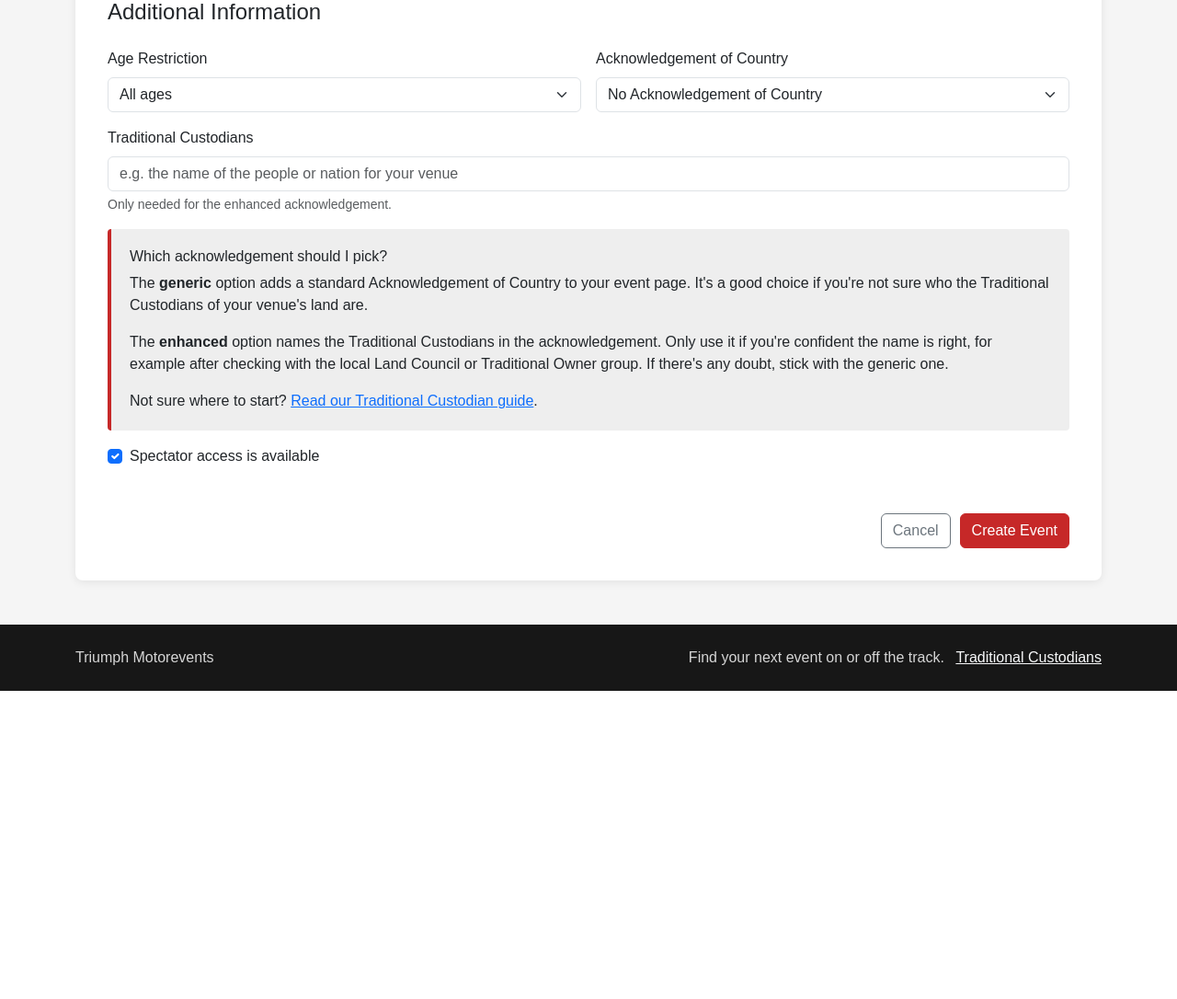
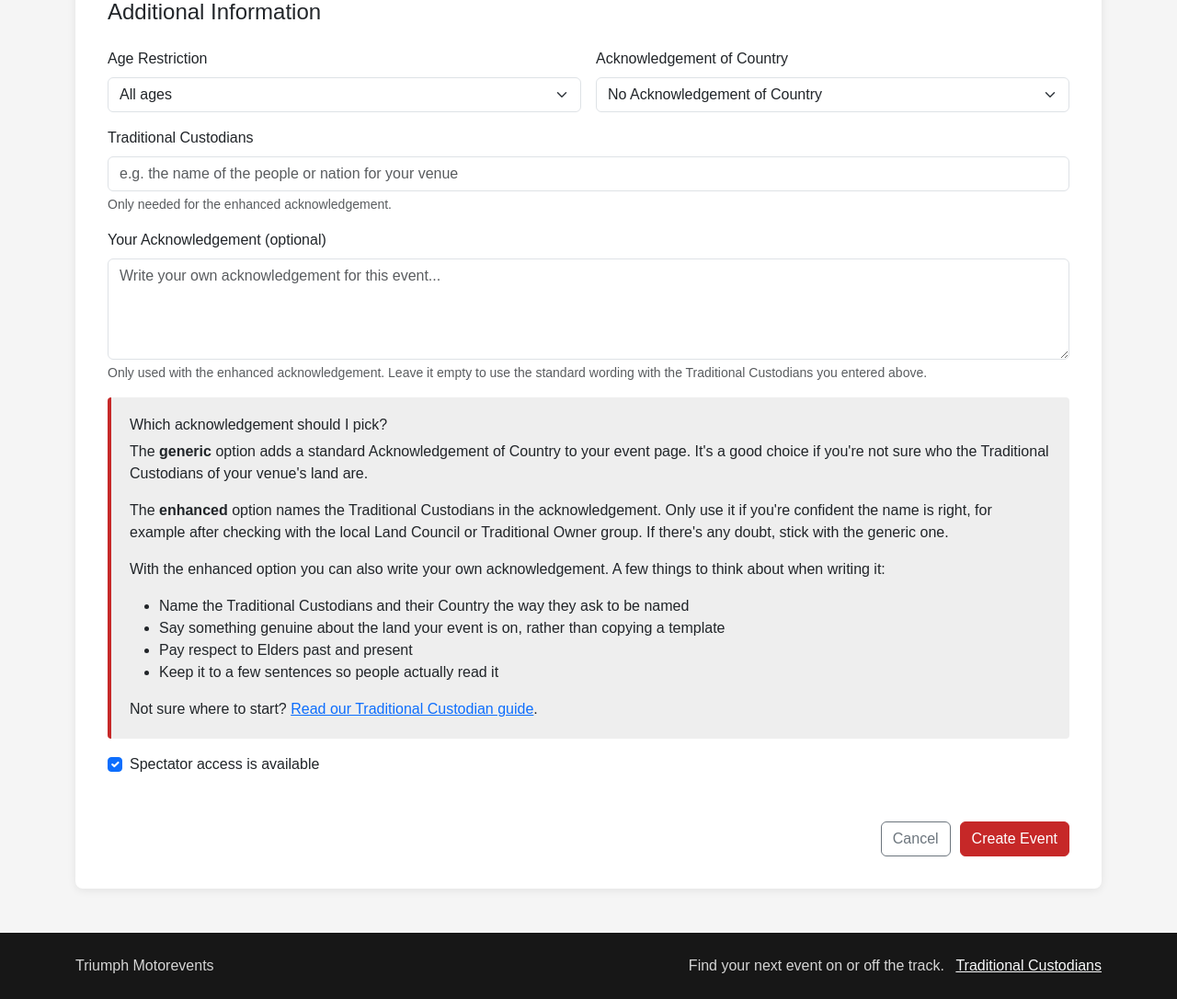
Before and after one commit to jaygunz56/IAB207_Assessment_2-, a Flask app: page /events/create in a window 1280 px wide. Shown: the part 1255-2341 px from the top of the page at 92% size. Before the commit the page ends 2006 px from the top, so only its background shows below. Run offline with Flask 3, Linux system fonts and the light colour scheme; the visitor is signed in with stand-in values (Sample User, id 1); data comes from the database, SQL or seed files in the repository; data that the repository does not hold is empty; some libraries are stand-ins or nearby versions.

Commit message:
Let organisers write their own enhanced acknowledgement

```diff
--- a/website/events.py
+++ b/website/events.py
@@ -42,6 +42,7 @@ def create():
                       spectator_access=form.spectator_access.data,
                       acknowledgement=form.acknowledgement.data,
                       traditional_custodians=form.traditional_custodians.data.strip(),
+                      acknowledgement_text=form.acknowledgement_text.data.strip(),
                       category_id=form.category.data,
                       venue=get_venue(form),
                       creator=current_user)
@@ -89,6 +90,7 @@ def edit(id):
         event.spectator_access = form.spectator_access.data
         event.acknowledgement = form.acknowledgement.data
         event.traditional_custodians = form.traditional_custodians.data.strip()
+        event.acknowledgement_text = form.acknowledgement_text.data.strip()
         event.category_id = form.category.data
         event.venue = get_venue(form)
 
@@ -122,6 +124,7 @@ def edit(id):
         form.age_restriction.data = event.age_restriction
         form.acknowledgement.data = event.acknowledgement
         form.traditional_custodians.data = event.traditional_custodians
+        form.acknowledgement_text.data = event.acknowledgement_text
         form.spectator_access.data = event.spectator_access
 
     return render_template('create-event.html', form=form, event=event)
--- a/website/forms.py
+++ b/website/forms.py
@@ -57,6 +57,7 @@ class EventForm(FlaskForm):
         ('generic', 'Acknowledgement of Country: generic'),
         ('enhanced', 'Acknowledgement of Country: enhanced')])
     traditional_custodians = StringField('Traditional Custodians', validators=[Length(max=100)])
+    acknowledgement_text = TextAreaField('Your acknowledgement', validators=[Length(max=600)])
     spectator_access = BooleanField('Spectator access is available', default=True)
 
     submit = SubmitField('Create Event')
--- a/website/models.py
+++ b/website/models.py
@@ -62,6 +62,7 @@ class Event(db.Model):
     acknowledgement = db.Column(db.String(20), default='none')
     # only used for the enhanced acknowledgement
     traditional_custodians = db.Column(db.String(100))
+    acknowledgement_text = db.Column(db.Text)
 
     user_id = db.Column(db.Integer, db.ForeignKey('users.id'))
     category_id = db.Column(db.Integer, db.ForeignKey('categories.id'))
--- a/website/templates/create-event.html
+++ b/website/templates/create-event.html
@@ -411,6 +411,29 @@
 
 
                             <div class="col-12">
+                                <label for="acknowledgementText" class="form-label">
+                                    Your Acknowledgement (optional)
+                                </label>
+
+                                <textarea
+                                    class="form-control {% if form.acknowledgement_text.errors %}is-invalid{% endif %}"
+                                    id="acknowledgementText"
+                                    name="acknowledgement_text"
+                                    rows="4"
+                                    maxlength="600"
+                                    placeholder="Write your own acknowledgement for this event..."
+                                >{{ form.acknowledgement_text.data or '' }}</textarea>
+                                {% for error in form.acknowledgement_text.errors %}
+                                    <div class="invalid-feedback">{{ error }}</div>
+                                {% endfor %}
+                                <div class="form-text">
+                                    Only used with the enhanced acknowledgement. Leave it empty to use the standard
+                                    wording with the Traditional Custodians you entered above.
+                                </div>
+                            </div>
+
+
+                            <div class="col-12">
                                 <div class="acknowledgement-box">
 
                                     <h3 class="h6">
@@ -429,6 +452,18 @@
                                         right, for example after checking with the local Land Council or
                                         Traditional Owner group. If there's any doubt, stick with the generic one.
                                     </p>
+
+                                    <p>
+                                        With the enhanced option you can also write your own acknowledgement. A few
+                                        things to think about when writing it:
+                                    </p>
+
+                                    <ul>
+                                        <li>Name the Traditional Custodians and their Country the way they ask to be named</li>
+                                        <li>Say something genuine about the land your event is on, rather than copying a template</li>
+                                        <li>Pay respect to Elders past and present</li>
+                                        <li>Keep it to a few sentences so people actually read it</li>
+                                    </ul>
 
                                     <p class="mb-0">
                                         Not sure where to start?
--- a/website/templates/event.html
+++ b/website/templates/event.html
@@ -112,7 +112,9 @@
                                 Acknowledgement of Country
                             </h2>
 
-                            {% if event.acknowledgement == 'enhanced' and event.traditional_custodians %}
+                            {% if event.acknowledgement == 'enhanced' and event.acknowledgement_text %}
+                                <p class="event-description">{{ event.acknowledgement_text }}</p>
+                            {% elif event.acknowledgement == 'enhanced' and event.traditional_custodians %}
                                 <p>
                                     Triumph Motorevents acknowledges the {{ event.traditional_custodians }}
                                     people, the Traditional Custodians of the land on which this event is
```
